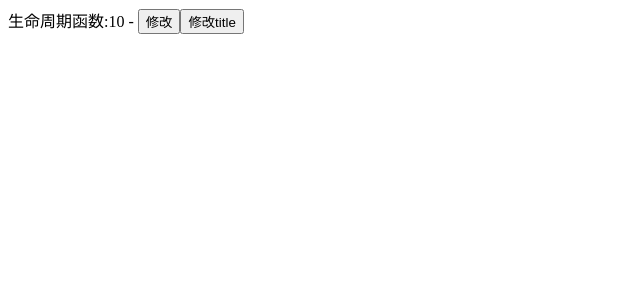
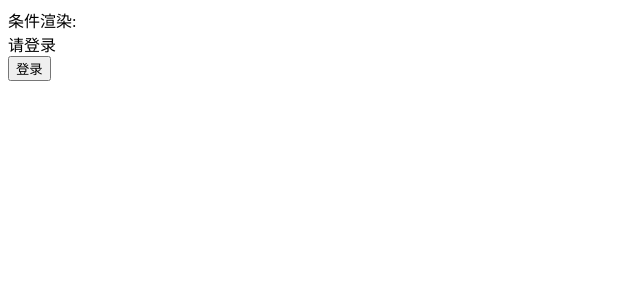
Before and after one commit to LouieJiang/react-study, a React (Create React App) app: page / in a window 1280 px wide. Shown: the top 300 px of the page, without its empty margins (0-640 px from the left). Built offline with nearby package versions, Linux system fonts and the light colour scheme.

Commit message:
ADD：条件渲染

```diff
--- /dev/null
+++ b/src/ifDemo.jsx
@@ -0,0 +1,31 @@
+import React from 'react'
+
+export default class IfDemo extends React.Component {
+  /**
+   * 常用的应用常见：
+   * 1.对试图条件进行切换
+   * 2.做缺省值
+   */
+
+  constructor() {
+    super()
+    this.state = {
+      isLogin: false,
+    }
+  }
+
+  clickHandler = () => {
+    this.setState({
+      isLogin: true,
+    })
+  }
+  render() {
+    let showView = this.state.isLogin ? <div>iwen</div> : <div>请登录</div>
+    return (
+      <div>
+        条件渲染:{showView}
+        <button onClick={this.clickHandler}>登录</button>
+      </div>
+    )
+  }
+}
--- a/src/index.js
+++ b/src/index.js
@@ -4,6 +4,7 @@ import ReactDOM from 'react-dom'
 // import StateComponent from './StateComponent'
 import ComponentLife from './ComponentLife'
 import SetStateDemo from './setStateDemo'
+import IfDemo from './ifDemo'
 // function tick(params) {
 //   const element = (
 //     <div>
@@ -14,10 +15,7 @@ import SetStateDemo from './setStateDemo'
 //   ReactDOM.render(element, document.getElementById('root'))
 // }
 // setInterval(tick, 1000)
-ReactDOM.render(
-  <ComponentLife></ComponentLife>,
-  document.getElementById('root')
-)
+ReactDOM.render(<IfDemo></IfDemo>, document.getElementById('root'))
 
 // If you want your app to work offline and load faster, you can change
 // unregister() to register() below. Note this comes with some pitfalls.
```
